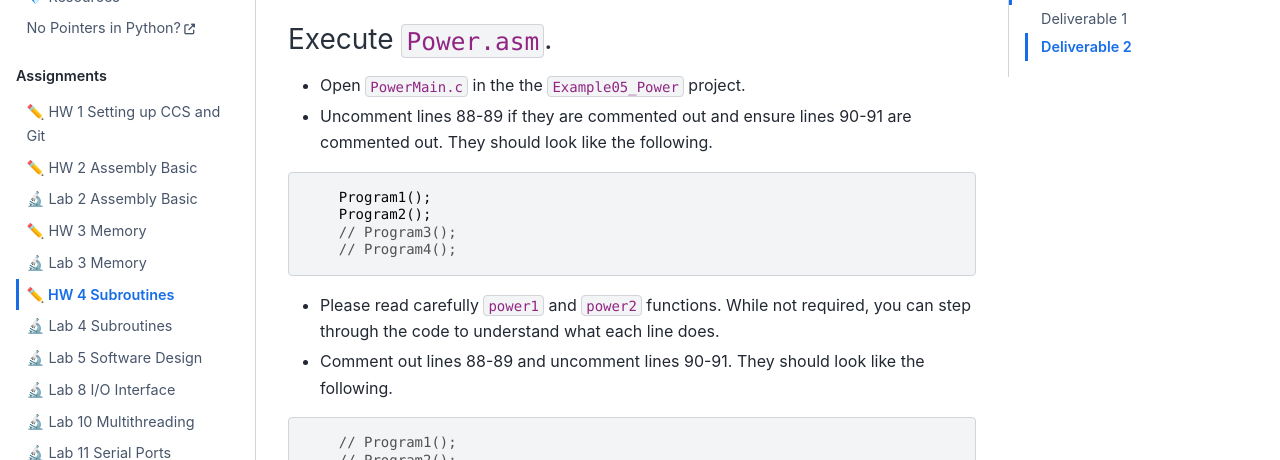
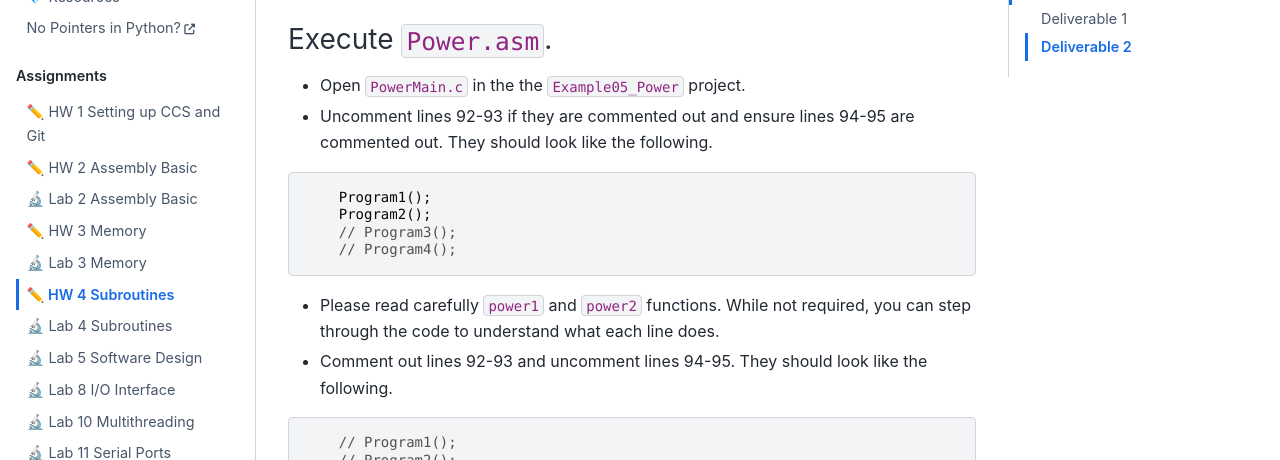
Before and after one commit to USAFA-ECE/ece382, a Jupyter Book: the page built from docs/Assignments/homework4.md, in a window 1280 px wide and 900 px high, scrolled down 2422 px. Shown: the part 154-614 px from the top of the window. Built offline with Jupyter Book 1.0.4 settings and Sphinx 7.4.7 and the Sphinx Book theme 1.1.4, drawn with Linux system fonts in a browser that asks for light colours.

Commit message:
closed GitHub issues 18-22 and 24

````diff
--- a/docs/Assignments/homework4.md
+++ b/docs/Assignments/homework4.md
@@ -72,7 +72,7 @@ If you’re not sure whether your code complies with the AAPCS, you can check th
 ### Execute `Power.asm`.
 
 - Open `PowerMain.c` in the the `Example05_Power` project.
-- Uncomment lines 88-89 if they are commented out and ensure lines 90-91 are commented out. They should look like the following.
+- Uncomment lines 92-93 if they are commented out and ensure lines 94-95 are commented out. They should look like the following.
 ```C
     Program1();
     Program2();
@@ -80,7 +80,7 @@ If you’re not sure whether your code complies with the AAPCS, you can check th
     // Program4();
 ```
 - Please read carefully `power1` and `power2` functions. While not required, you can step through the code to understand what each line does.
-- Comment out lines 88-89 and uncomment lines 90-91. They should look like the following.
+- Comment out lines 92-93 and uncomment lines 94-95. They should look like the following.
 ```C
     // Program1();
     // Program2();
````
Also changed, not shown: docs/Assignments/lab4.md (+2 -2 lines).
